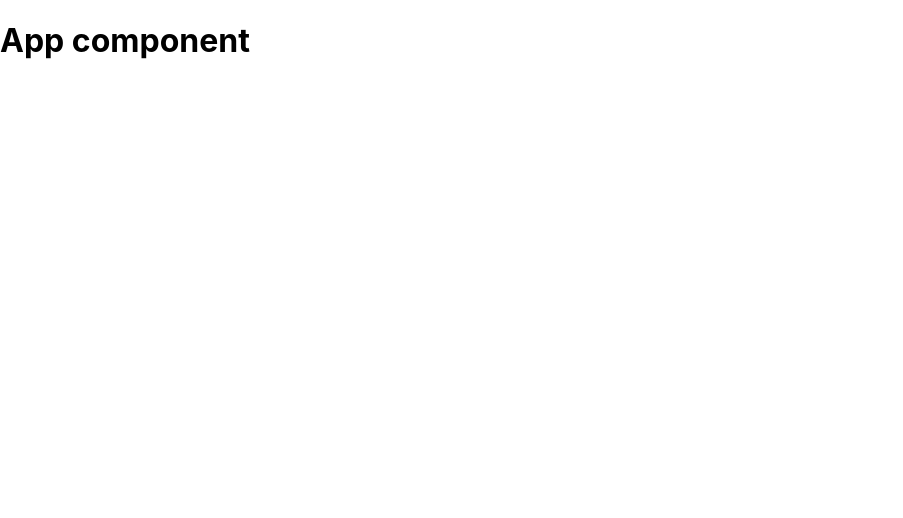
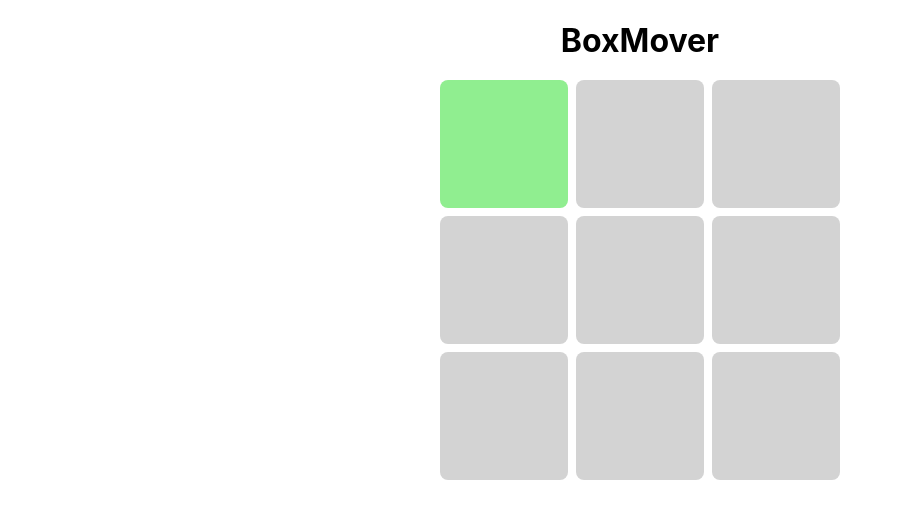
Before and after one commit to recon-designs-practice/box-mover, a React (Create React App) app: page / in a window 1280 px wide. Shown: the top 518 px of the page, without its empty margins (0-903 px from the left). Built offline with nearby package versions, Linux system fonts and the light colour scheme; the HTML template or start-up script is replaced by a standard one.

Commit message:
feat: added styles and updated stories

```diff
--- a/src/App.tsx
+++ b/src/App.tsx
@@ -1,10 +1,80 @@
-import React from 'react';
+import React from "react";
+import styled from "styled-components";
+import GridContainer from "./components/GridContainer";
+import Block from "./components/Block";
+
+const AppContainer = styled("div")`
+  position: relative;
+  box-sizing: border-box;
+  padding: 0px 20px;
+  width: 100%;
+  height: 100vh;
+
+  @media (min-width: 768px) {
+    padding: 0px 40px;
+  }
+`;
+
+const Section = styled("section")`
+  position: relative;
+  box-sizing: border-box;
+  height: calc(100vh - 80px);
+  display: grid;
+  grid-template-columns: repeat(12, 1fr);
+  grid-template-rows: 0px;
+`;
+
+const BlockWrapper = styled("div")`
+  grid-column: span 4;
+`;
 
 function App() {
   return (
-    <div>
-      <h1>App component</h1>
-    </div>
+    <AppContainer>
+      <main>
+        <header
+          style={{
+            height: "80px",
+            display: "flex",
+            alignItems: "center",
+            justifyContent: "center",
+          }}
+        >
+          <h1 style={{ margin: "0px" }}>BoxMover</h1>
+        </header>
+        <Section>
+          <GridContainer>
+            <BlockWrapper>
+              <Block isSelected={true} />
+            </BlockWrapper>
+            <BlockWrapper>
+              <Block isSelected={false} />
+            </BlockWrapper>
+            <BlockWrapper>
+              <Block isSelected={false} />
+            </BlockWrapper>
+            <BlockWrapper>
+              <Block isSelected={false} />
+            </BlockWrapper>
+            <BlockWrapper>
+              <Block isSelected={false} />
+            </BlockWrapper>
+            <BlockWrapper>
+              <Block isSelected={false} />
+            </BlockWrapper>
+            <BlockWrapper>
+              <Block isSelected={false} />
+            </BlockWrapper>
+            <BlockWrapper>
+              <Block isSelected={false} />
+            </BlockWrapper>
+            <BlockWrapper>
+              <Block isSelected={false} />
+            </BlockWrapper>
+          </GridContainer>
+        </Section>
+      </main>
+    </AppContainer>
   );
 }
 
--- /dev/null
+++ b/src/components/Block.tsx
@@ -0,0 +1,21 @@
+import React from "react";
+import styled from "styled-components";
+
+type BlockProps = {
+  isSelected?: Boolean;
+};
+
+const StyledBlock = styled("div")<BlockProps>`
+  postion: relative;
+  box-sizing: border-box;
+  padding-top: 100%;
+  background: ${(props) => (props.isSelected ? "lightgreen" : "lightgray")};
+  height: 100px;
+  border-radius: 8px;
+`;
+
+export default function Block({ isSelected }: BlockProps) {
+  console.log(isSelected);
+
+  return <StyledBlock isSelected={isSelected} />;
+}
--- /dev/null
+++ b/src/components/GridContainer.tsx
@@ -0,0 +1,44 @@
+import React from "react";
+import styled from "styled-components";
+
+type GridContainerProps = {
+  children: React.ReactElement | React.ReactElement[];
+  className?: string;
+};
+
+const Container = styled("div")`
+  box-sizing: border-box,
+  postion: relative;
+  grid-column: 2 / 12;
+  display: grid;
+  grid-template-columns: repeat(12, 1fr);
+  gap: 8px;
+
+  @media (min-width: 576px) {
+    grid-column: 3 / 11;
+  }
+
+  @media (min-width: 768px) {
+    grid-column: 4 / 10;
+  }
+
+  @media (min-width: 900px) {
+    grid-column: 5 / 9;
+  }
+
+  @media (min-width: 1200px) {
+    grid-column: 5 / 9;
+  }
+`;
+
+export default function GridContainer({
+  children,
+  className,
+  ...otherProps
+}: GridContainerProps) {
+  return (
+    <Container className={className} {...otherProps}>
+      {children}
+    </Container>
+  );
+}
```
Also changed, not shown: 2 other files (tests, documents, lock files or other folders).
